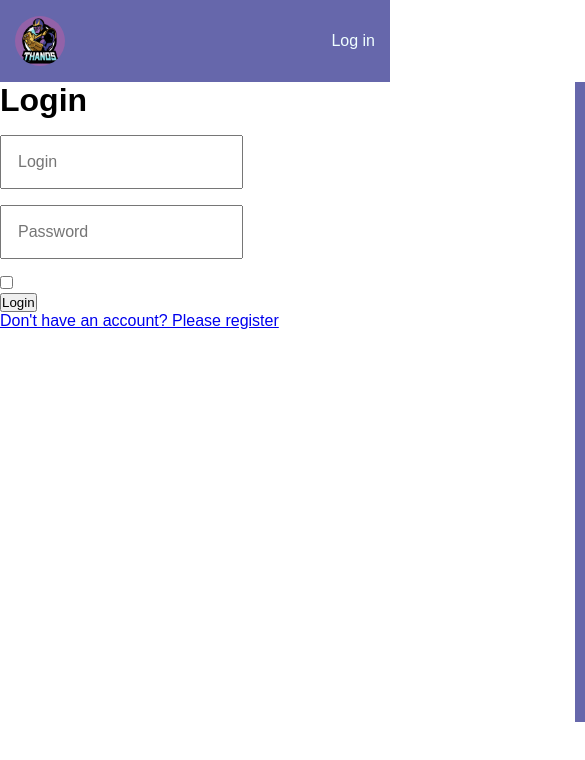
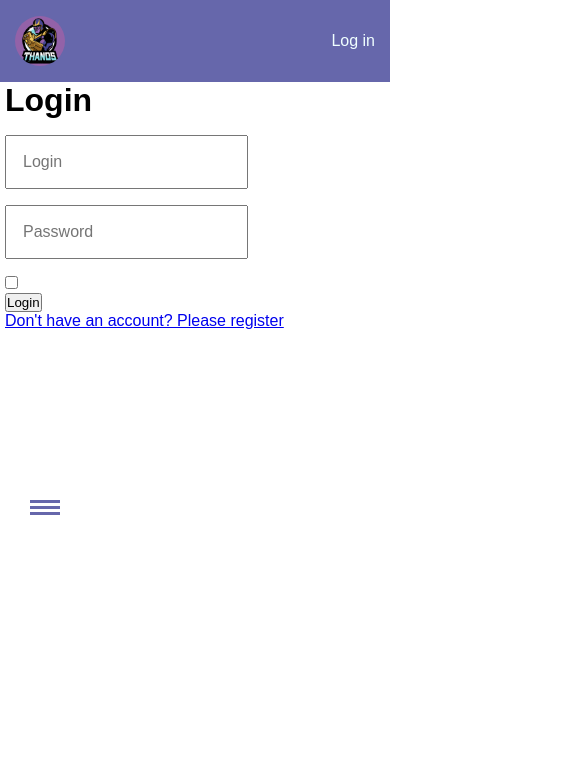
Before and after one commit to ZoirJohn/fried-potato, a React (Create React App) app: page /#/login in a window 390 px wide. Shown: the top 760 px of the page, 585 px wide, since content can reach past the window. Built offline with nearby package versions, Linux system fonts and the light colour scheme; no server answers.

Commit message:
full responsiveness applied

```diff
--- a/src/components/Sidebar.jsx
+++ b/src/components/Sidebar.jsx
@@ -1,42 +1,92 @@
-import { CgMusicNote, CgNotes, CgProfile, CgServerless } from 'react-icons/cg';
-import { FaRegMessage } from 'react-icons/fa6';
+import { CgMusicNote, CgNotes, CgProfile, CgServerless } from "react-icons/cg";
+import { FaRegMessage } from "react-icons/fa6";
 
-import styles from '../css/Sidebar.module.css';
-import { NavLink } from 'react-router-dom';
-import { FaUsers } from 'react-icons/fa';
-import classNames from 'classnames';
-import { useState } from 'react';
+import styles from "../css/Sidebar.module.css";
+import { NavLink } from "react-router-dom";
+import { FaUsers } from "react-icons/fa";
+import classNames from "classnames";
+import { useState } from "react";
 
 const Sidebar = (props) => {
-	let [btn, sidebarSwitch] = useState(true);
+    let [btn, sidebarSwitch] = useState(false);
     return (
-		<aside className={styles.aside}>
+        <aside
+            className={classNames(styles.aside, {
+                [styles.visible]: btn,
+            })}
+        >
             <ul>
                 <li>
-					<NavLink to="/profile"
-						className={({ isActive }) => isActive ? styles.active : ''}><CgProfile />Profile</NavLink>
-
+                    <NavLink
+                        to="/profile"
+                        className={({ isActive }) =>
+                            isActive ? styles.active : ""
+                        }
+                    >
+                        <CgProfile />
+                        Profile
+                    </NavLink>
                 </li>
                 <li>
-					<NavLink to="/dialogs" className={({ isActive }) => isActive ? styles.active : ''}><FaRegMessage />Messages</NavLink>
+                    <NavLink
+                        to="/dialogs"
+                        className={({ isActive }) =>
+                            isActive ? styles.active : ""
+                        }
+                    >
+                        <FaRegMessage />
+                        Messages
+                    </NavLink>
                 </li>
                 <li>
-					<NavLink to="/news"
-						className={({ isActive }) => isActive ? styles.active : ''}><CgNotes />News</NavLink>
+                    <NavLink
+                        to="/news"
+                        className={({ isActive }) =>
+                            isActive ? styles.active : ""
+                        }
+                    >
+                        <CgNotes />
+                        News
+                    </NavLink>
                 </li>
                 <li>
-					<NavLink to="/music"
-						className={({ isActive }) => isActive ? styles.active : ''}><CgMusicNote />Music</NavLink>
+                    <NavLink
+                        to="/music"
+                        className={({ isActive }) =>
+                            isActive ? styles.active : ""
+                        }
+                    >
+                        <CgMusicNote />
+                        Music
+                    </NavLink>
                 </li>
                 <li>
-					<NavLink to="/settings" className={({ isActive }) => isActive ? styles.active : ''}><CgServerless />Settings</NavLink>
+                    <NavLink
+                        to="/settings"
+                        className={({ isActive }) =>
+                            isActive ? styles.active : ""
+                        }
+                    >
+                        <CgServerless />
+                        Settings
+                    </NavLink>
                 </li>
                 <li>
-					<NavLink to="/users"
-						className={({ isActive }) => isActive ? styles.active : ''}><FaUsers />Users</NavLink>
+                    <NavLink
+                        to="/users"
+                        className={({ isActive }) =>
+                            isActive ? styles.active : ""
+                        }
+                    >
+                        <FaUsers />
+                        Users
+                    </NavLink>
                 </li>
             </ul>
-			<span className={classNames(styles.arrow, { [styles.visible]: btn })} onClick={() => sidebarSwitch(false)}></span>
+            <span
+                className={classNames(styles.arrow, { [styles.active]: btn })}
+                onClick={() => sidebarSwitch(!btn)}
+            ></span>
         </aside>
     );
 };
--- a/src/css/Main.module.css
+++ b/src/css/Main.module.css
@@ -4,6 +4,11 @@
 
 @media (max-width: 820px) {
     [data-testid='container'] {
-        padding: 0;
+        padding: 0 5px;
+    }
+}@media (max-width: 620px) {
+    [data-testid='container'] {
+        position: relative;
+        overflow: hidden;
     }
 }
--- a/src/css/Profile.module.css
+++ b/src/css/Profile.module.css
@@ -98,7 +98,7 @@ ul {
 .status-word {
     display: inline-block;
     width: 100px;
-    /* height: 22px; */
+    height: 22px;
 }
 
 @media (max-width:820px) {
--- a/src/css/Settings.module.css
+++ b/src/css/Settings.module.css
@@ -19,7 +19,7 @@
 }
 
 .warn {
-        top: .5em;
+  top: 0.5em;
   z-index: 1;
   transition: 200ms;
 }
@@ -61,3 +61,8 @@
 button[type] {
   margin: 0.75em 0 0;
 }
+@media (max-width:820px) {
+  .fieldLabel input{
+    width: 60% !important;
+  }
+}
--- a/src/css/Sidebar.module.css
+++ b/src/css/Sidebar.module.css
@@ -15,11 +15,11 @@
   display: flex;
   font-size: 1.5rem;
   gap: 0.3em;
-    transition-duration: .2s;
+  transition-duration: 0.2s;
 }
 
 .aside li a:hover {
-    color: #ADADAD;
+  color: #adadad;
 }
 
 .aside li a.active {
@@ -51,20 +51,53 @@
 @media (max-width: 620px) {
   .aside {
     position: absolute;
-        right: -100%;
-        z-index: 2;
+    right: -205px;
     transition: all 400ms ease;
   }
-    .aside .visible{
-        right: 0;
+
+  .visible {
+    right: 0 !important;
   }
+
   .aside .arrow {
+    position: fixed;
+    display: block;
+    left: 30px;
+    top: 60%;
+    width: 30px;
+    height: 3px;
+    z-index: 2;
+    background: var(--primary-color);
+  }
+
+  .aside .arrow::after,
+  .aside .arrow::before {
+    content: "";
     position: absolute;
-        display: block;
-        left: -1em;
-        top: 30%;
-        border-top: 1em solid transparent;
-        border-bottom: 1em solid transparent;
-        border-right: 1em solid var(--primary-color);
+    width: 30px;
+    height: 3px;
+    z-index: 2;
+    background: var(--primary-color);
+  }
+
+  .arrow.active::after {
+    transform: rotate(45deg);
+    bottom: 0;
+    top: 0;
+  }
+  .arrow.active::before {
+    transform: rotate(-45deg);
+    bottom: 0;
+    top: 0;
+  }
+  .arrow.active{
+    width: 0;
+  }
+  .arrow::after {
+    top: 6px;
+  }
+
+  .arrow::before {
+    bottom: 6px;
   }
 }
--- a/src/css/Users.module.css
+++ b/src/css/Users.module.css
@@ -1,9 +1,10 @@
-.users{
+.users {
     padding: 1em 0;
     position: relative;
 }
+
 .usersBox {
-    padding: 1em ;
+    padding: 1em;
     display: grid;
     grid-template-columns: repeat(4, 200px);
     gap: 1em;
@@ -49,26 +50,52 @@
     border-radius: 50%;
 }
 
-.pageButton{
+.pageButton {
     width: 2em;
     height: 2em;
     font-size: 1rem;
     margin: 0 0 0 1em;
 }
 
-.pageButton.current{
+.pageButton.current {
     transform: scale(120%);
 }
-#prev{
+
+#prev {
     right: 20%;
 }
-#next{
+
+#next {
     right: 10%;
     margin: 0 0 0 1em;
 }
-.paginatorScrollButton{
+
+.paginatorScrollButton {
     position: absolute;
     width: 75px;
     height: 25px;
     right: 0;
 }
+
+@media (max-width:1200px) {
+    .usersBox {
+        grid-template-columns: repeat(3, 200px);
+    }
+}
+
+@media (max-width:1024px) {
+    .usersBox {
+        grid-template-columns: repeat(2, 200px);
+    }
+}
+
+@media (max-width:768px) {
+    .usersBox {
+        grid-template-columns: repeat(2, 150px);
+        padding: 1em 0.5em;
+        gap: 0.5em 1em;
+    }
+    .user{
+        padding: 0.5em;
+    }
+}
--- a/src/css/style.css
+++ b/src/css/style.css
@@ -6,6 +6,10 @@
 
 :root {
     --primary-color: #6667ab;
+}
+
+#root {
+    min-height: 100vh;
 }
 
 .container {
@@ -35,4 +39,9 @@
 .fa_exclamation p {
     font-size: 2rem;
     font-family: 'Bahnschrift';
+    text-align: center;
 }
+
+[data-testid='container'] {
+    min-height: calc(100vh);
+}
--- a/src/redux/profile-reducer.js
+++ b/src/redux/profile-reducer.js
@@ -38,18 +38,18 @@ const profile_reducer = (_state = initialState, action) => {
 	}
 };
 
-// Action creators
+// ? Action creators
 const addPost = (text) => ({ type: ADD_POST_PROFILE, text });
 const deletePost = (id) => ({ type: DELETE_POST_PROFILE, id });
 const setProfileDone = (profileUser) => ({ type: SET_PROFILE, profileUser });
 const setStatusDone = (status) => ({ type: SET_STATUS, status });
 const setProfilePhotoDone = (photo) => ({ type: SET_PROFILE_PHOTO, photo });
 
-// Thunks
+// ? Thunks
 const setProfile = (userId) => createThunk(profileAPI.GET_PROFILE_USER, setProfileDone, userId);
 const setStatus = (userId) => createThunk(profileAPI.GET_PROFILE_STATUS, setStatusDone, userId);
-const updateStatus = (status) => createThunk(profileAPI.UPDATE_PROFILE_STATUS, setStatusDone, status);
 const savePhoto = (photo) => createThunk(profileAPI.UPDATE_PROFILE_PHOTO, setProfilePhotoDone, photo);
+const updateStatus = (status) => createThunk(profileAPI.UPDATE_PROFILE, setStatusDone, status);
 const saveProfile = (data) => async (dispatch) => {
 	const response = await profileAPI.UPDATE_PROFILE(data);
 	if (response.resultCode === 0) {
```
Also changed, not shown: src/css/Header.module.css (line endings or trailing spaces). Lines whose indentation alone changed are shown as unchanged.
